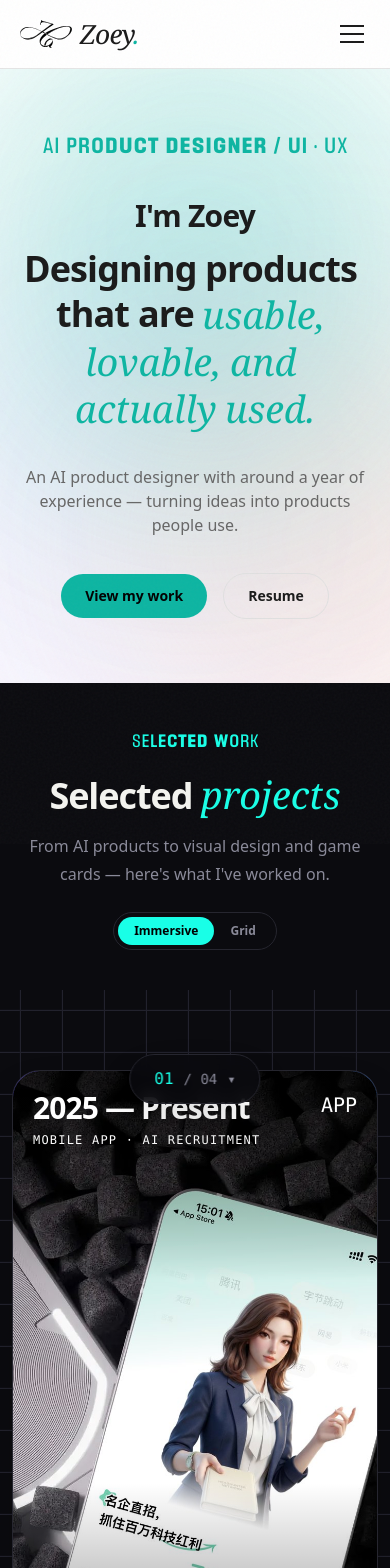
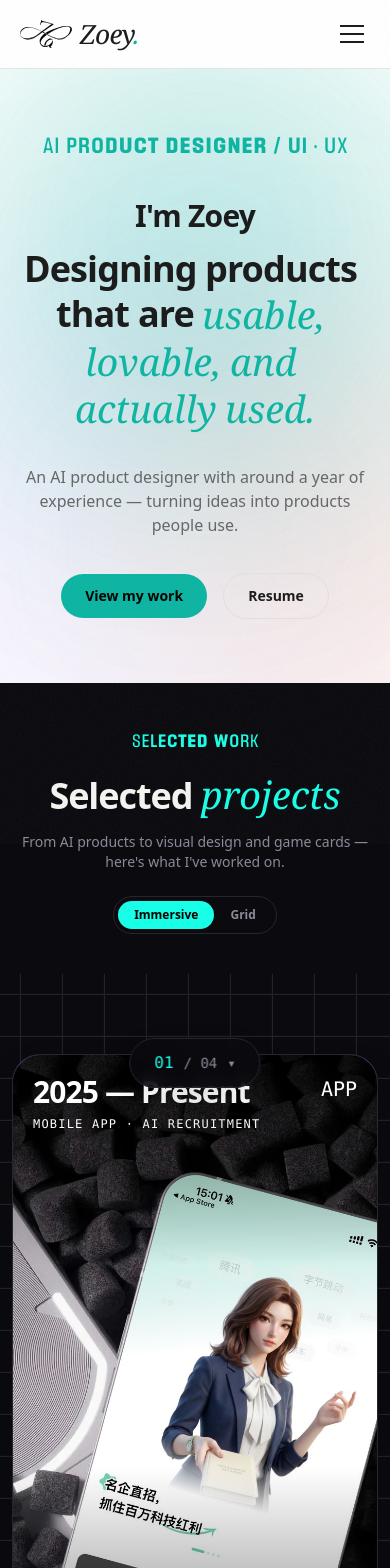
Before and after one commit to gaogao0805/portfolio, a Next.js app: page /en in a window 390 px wide. Shown: the top 1568 px of the page. Built offline with nearby package versions, Linux system fonts and the light colour scheme.

Commit message:
Shrink About lead and work subtitle on mobile

```diff
--- a/src/app/[locale]/page.tsx
+++ b/src/app/[locale]/page.tsx
@@ -97,7 +97,7 @@ export default async function HomePage({
             <h2 className={`display mt-3 text-4xl sm:text-5xl ${locale === "zh" ? "font-smiley" : ""}`}>
               <EmText text={a.title} em="Zoey" />
             </h2>
-            <p className="mt-5 text-xl text-muted">{a.lead}</p>
+            <p className="mt-5 text-base text-muted sm:text-xl">{a.lead}</p>
             <Link
               href={`/${locale}/about`}
               className="mt-8 inline-block rounded-full border border-line px-6 py-3 text-sm font-semibold text-fg transition-colors hover:border-accent hover:text-accent"
--- a/src/components/work/WorkPosters.tsx
+++ b/src/components/work/WorkPosters.tsx
@@ -334,7 +334,7 @@ export function WorkPosters({
               emClassName={locale === "zh" ? "serif-em serif-em--cjk" : "serif-em"}
             />
           </h2>
-          <p className="mt-4 max-w-xl text-muted">{subtitle}</p>
+          <p className="mt-4 max-w-xl text-sm text-muted sm:text-base">{subtitle}</p>
 
           {/* 视图切换：沉浸式滚筒 / 宫格画廊 */}
           <div className="mt-6 inline-flex rounded-full border border-line bg-bg p-1">
```
